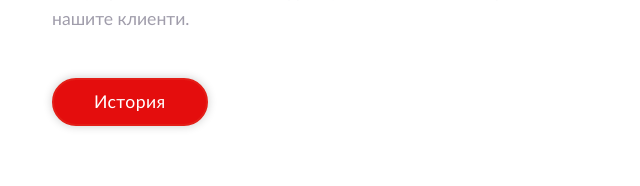
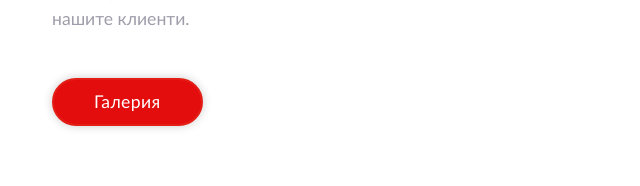
Before and after one commit to BenqBungus/OzimelPDR, a plain HTML site: page index.html in a window 1280 px wide. Shown: the part 1437-1623 px from the top of the page, 604-1244 px from the left. Drawn offline with nearby package versions, Linux system fonts and the light colour scheme; a small style sheet from the web is missing.

Commit message:
Update index.html

```diff
--- a/index.html
+++ b/index.html
@@ -64,7 +64,7 @@
                     <h3>OZIMEL-PDR</h3>
                     <h2>Информация за нас</h2>
                     <p>Със сърце, посветено на качествено обслужване и възстановяване на превозните ви средства, "Нермедин - 80" е подготвена да възвърне блясъка на вашия автомобил след всякакъв вид повреда. Нашите професионалисти гледат на този процес като възможност не просто за поправка на автомобили, а и за възстановяване на истории. Със задълбочено разбиране за трудностите, предизвикани от буря или други бедствия, ние предоставяме индивидуален и внимателен подход към всяко превозно средство. Нашата мисия е не само да възстановим вашето превозно средство, а и да възстановим част от нормалния ви живот, осигурявайки ви спокойствие на пътя напред. Вярваме в постоянното съвършенстване и иновации, за да ви предоставим най-доброто при изправянето на вдлъбнатини. С "Нермедин - 80" може да бъдете уверени, че вашият автомобил е в ръцете на екип от професионалисти, готови да върнат усмивка на лицата на нашите клиенти.</p>
-                    <a href="./GallerySection.html" class="btn">История</a>
+                    <a href="./GallerySection.html" class="btn">Галерия</a>
                 </div>
             </section>
 
```
